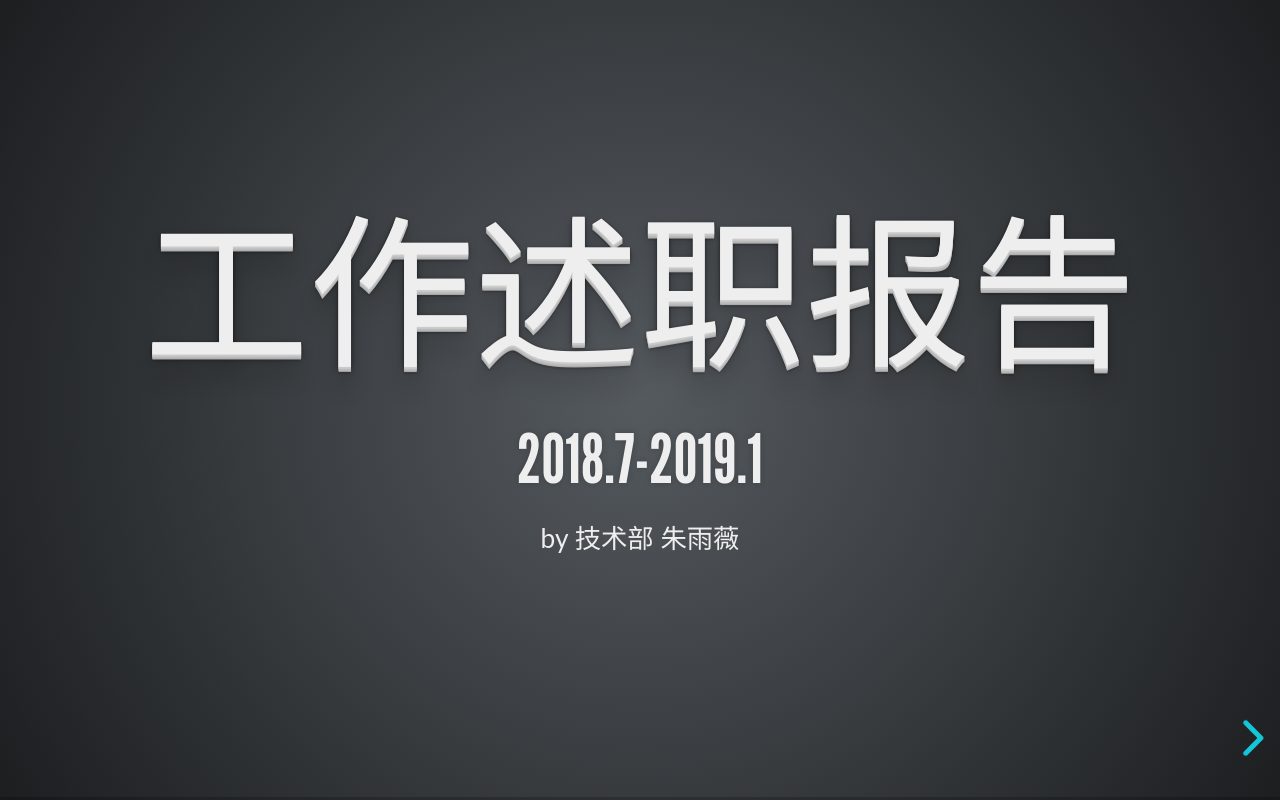
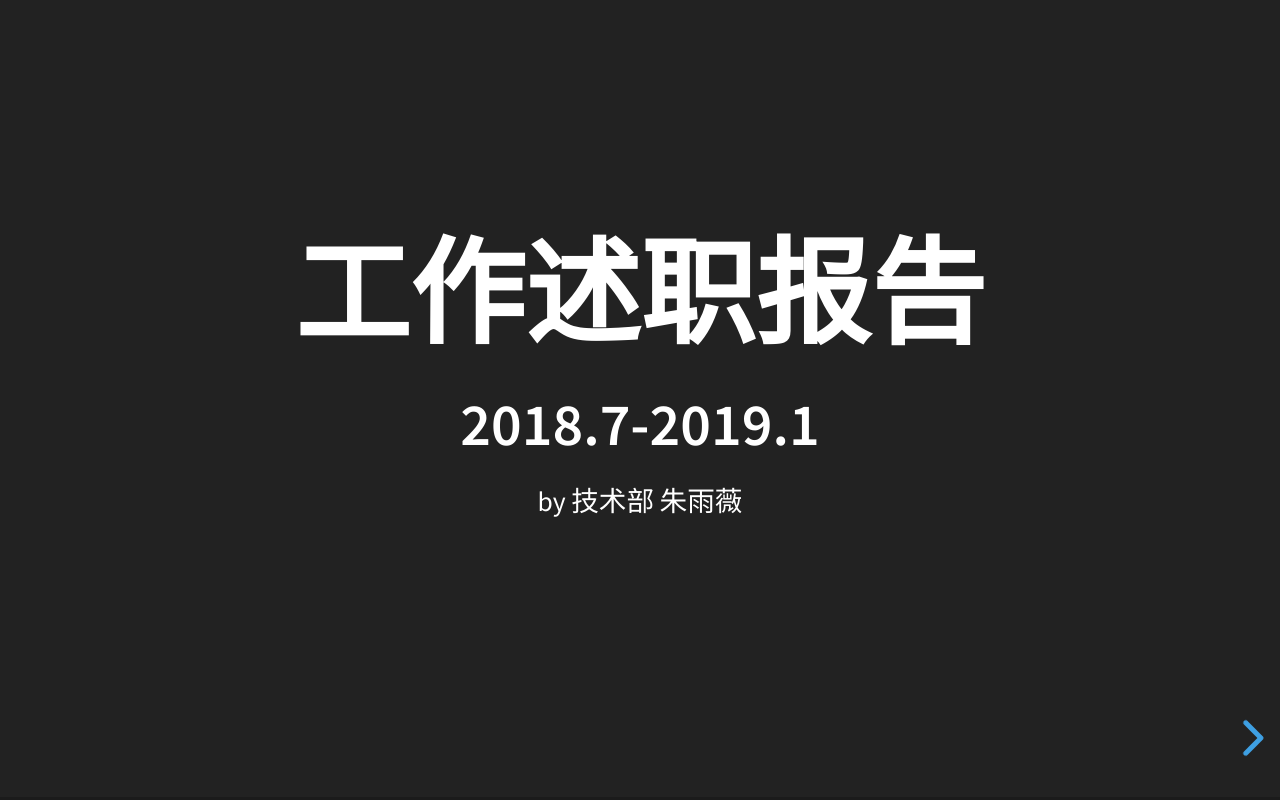
Before and after one commit to virola/virola.github.io, a plain HTML site: page ppt-2018/index.html in a window 1280 px wide. Drawn offline with Linux system fonts and the light colour scheme.

Commit message:
换下主题

```diff
--- a/ppt-2018/index.html
+++ b/ppt-2018/index.html
@@ -7,8 +7,8 @@
     <title>2018工作总结</title>
 
     <link rel="stylesheet" href="css/reveal.css">
-    <link rel="stylesheet" href="css/theme/league.css">
-    <!-- <link rel="stylesheet" href="css/theme/black.css"> -->
+    <!-- <link rel="stylesheet" href="css/theme/moon.css"> -->
+    <link rel="stylesheet" href="css/theme/black.css">
 
     <!-- Theme used for syntax highlighting of code -->
     <link rel="stylesheet" href="lib/css/zenburn.css">
```
